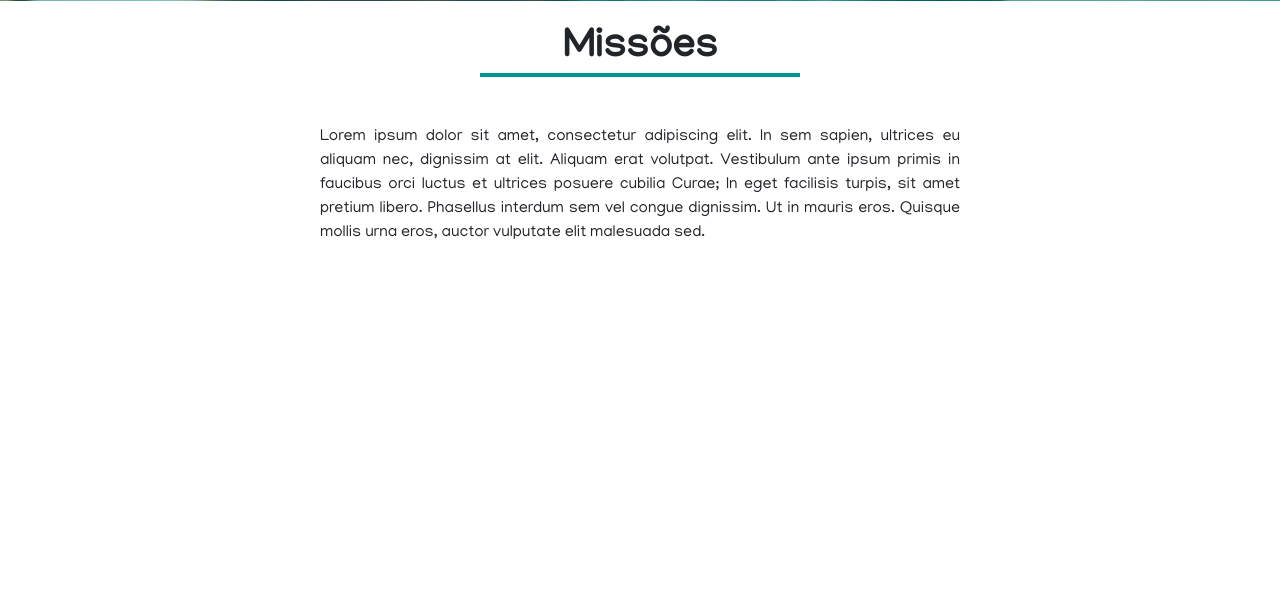
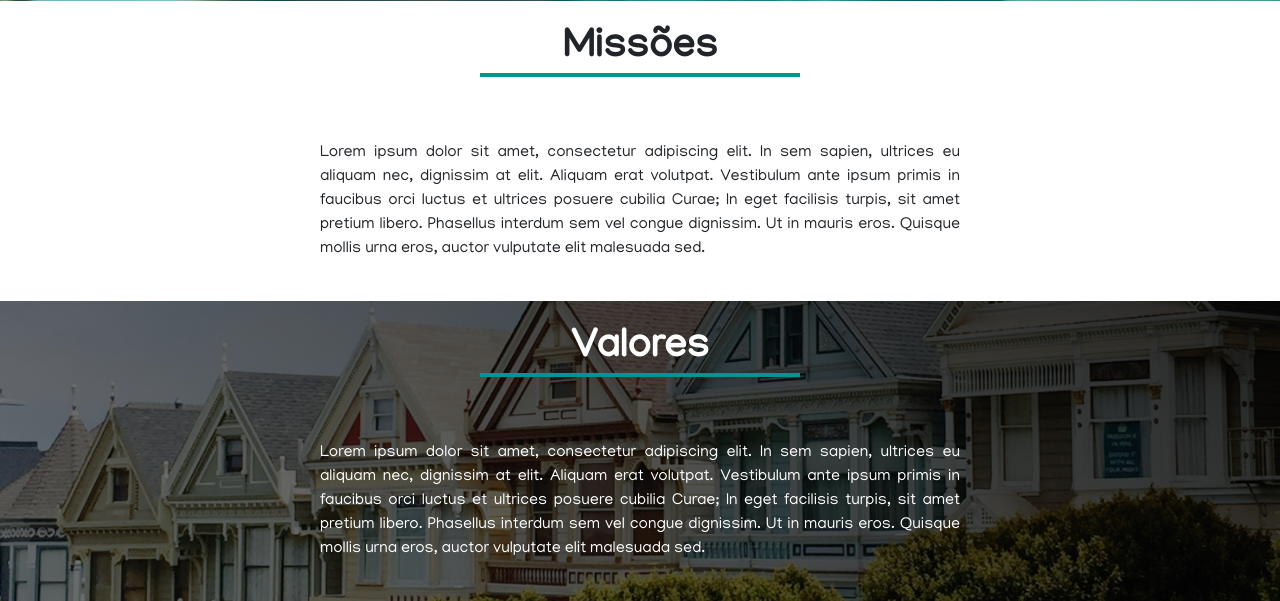
Before and after one commit to tornellihenrique/trabalho-ppi-imobiliaria, a PHP site: page /home.html in a window 1280 px wide. Shown: the part 799-1400 px from the top of the page. Before the commit the page ends 1038 px from the top, so only its background shows below. Run offline with PHP 8.4, Linux system fonts and the light colour scheme.

Commit message:
avancando

```diff
--- a/src/assets/css/style.css
+++ b/src/assets/css/style.css
@@ -9,9 +9,7 @@ body {
 
 .custom-navbar-collapse {
     width: 250px;
-    position: absolute;
-    top: 0;
-    z-index: 500;
+    z-index: 1000;
 }
 
 .custom-navbar-collapse h6 {
@@ -42,6 +40,11 @@ body {
     width: 500px;
 }
 
+.values-section {
+    background: linear-gradient(45deg, rgba(0, 0, 0, 0.5), rgba(0, 0, 0, 0.8)), url(../images/bg-2.png) center no-repeat;
+    background-size: cover;
+}
+
 .section-title {
     width: 320px;
     border-bottom: 4px solid var(--primary);
--- a/src/home.html
+++ b/src/home.html
@@ -14,14 +14,14 @@
 
 <body>
     <div class="pos-f-t">
-        <nav class="navbar navbar-dark custom-navbar bg-transparent">
+        <nav class="navbar navbar-dark fixed-top bg-transparent">
             <button class="navbar-toggler bg-dark" type="button" data-toggle="collapse"
                 data-target="#navbarToggleExternalContent" aria-controls="navbarToggleExternalContent"
                 aria-expanded="false" aria-label="Toggle navigation">
                 <span class="navbar-toggler-icon"></span>
             </button>
         </nav>
-        <div class="collapse custom-navbar-collapse" id="navbarToggleExternalContent">
+        <div class="collapse custom-navbar-collapse fixed-top" id="navbarToggleExternalContent">
             <div class="bg-dark vh-100 pt-3">
                 <h6 class="text-white h4 pl-4">Menu</h6>
                 <ul class="custom-menu mt-3">
@@ -54,8 +54,20 @@
     </header>
     <section class="missions-section py-4">
         <h1 class="section-title text-center font-weight-bolder">Missões</h1>
-        <div class="mt-5">
-            <p class="text-justify w-50 mx-auto my-3">
+        <div class="mt-5 d-flex align-items-center justify-content-center">
+            <p class="text-justify w-50 my-3">
+                Lorem ipsum dolor sit amet, consectetur adipiscing elit. In sem sapien, ultrices eu aliquam nec,
+                dignissim at elit. Aliquam erat volutpat. Vestibulum ante ipsum primis in faucibus orci luctus et
+                ultrices posuere cubilia Curae; In eget facilisis turpis, sit amet pretium libero. Phasellus interdum
+                sem vel congue dignissim. Ut in mauris eros. Quisque mollis urna eros, auctor vulputate elit malesuada
+                sed.
+            </p>
+        </div>
+    </section>
+    <section class="values-section py-4">
+        <h1 class="section-title text-center font-weight-bolder text-white">Valores</h1>
+        <div class="mt-5 d-flex align-items-center justify-content-center">
+            <p class="text-justify w-50 my-3 text-white">
                 Lorem ipsum dolor sit amet, consectetur adipiscing elit. In sem sapien, ultrices eu aliquam nec,
                 dignissim at elit. Aliquam erat volutpat. Vestibulum ante ipsum primis in faucibus orci luctus et
                 ultrices posuere cubilia Curae; In eget facilisis turpis, sit amet pretium libero. Phasellus interdum
```
Also changed, not shown: src/assets/images/bg-2.png (added), src/assets/images/hand.png (added).
